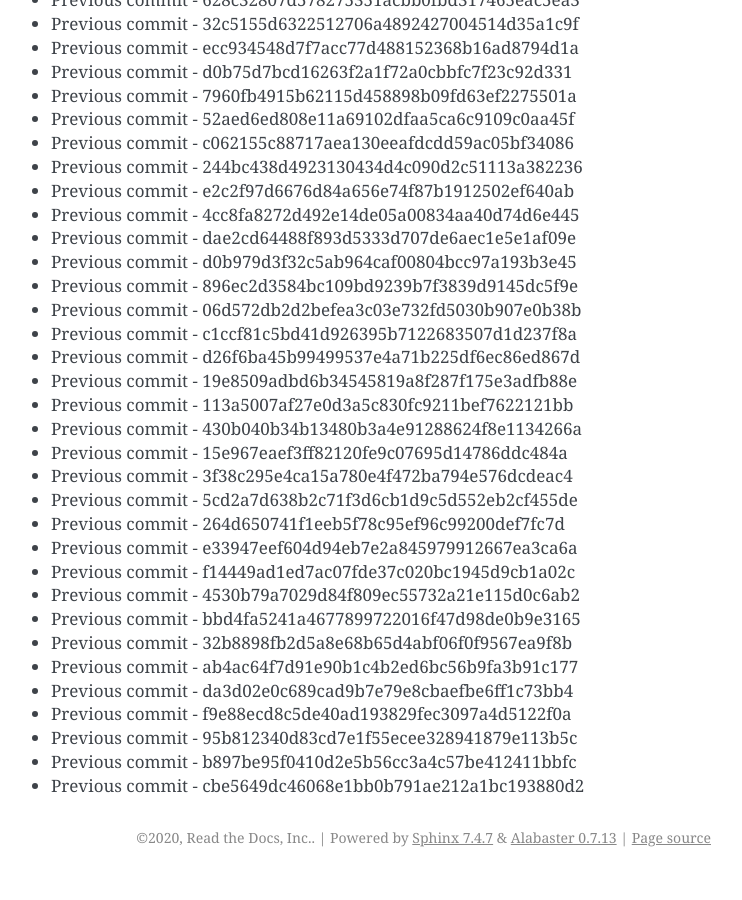
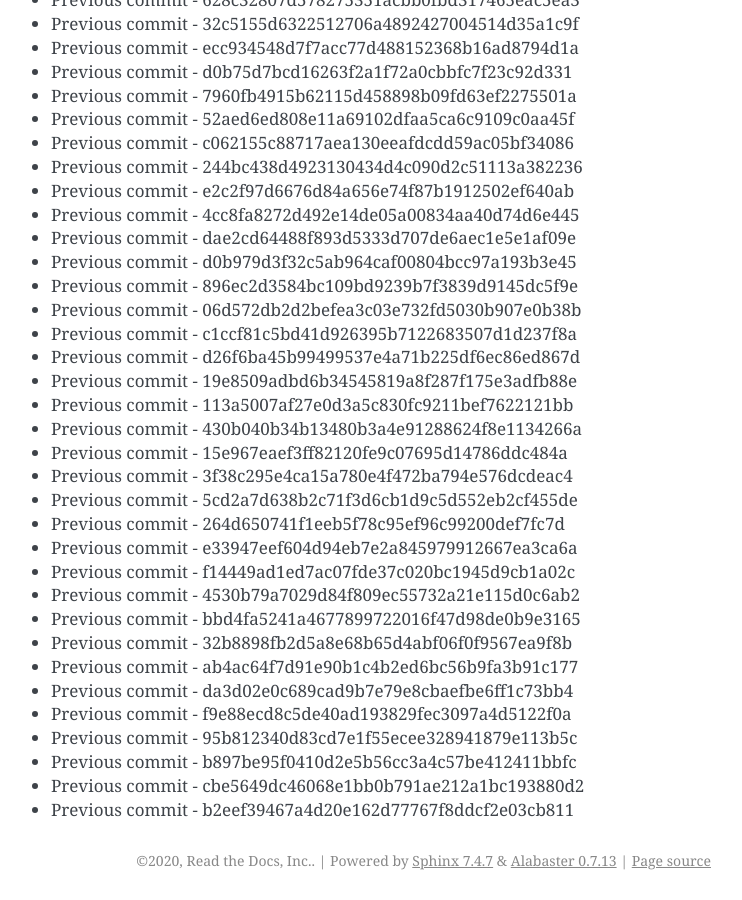
Before and after one commit to readthedocs/rtd-git-stresstest, a Sphinx documentation site: the page built from docs/updates.rst, in a window 1280 px wide and 900 px high, scrolled down 77281 px. Shown: the whole window, without its empty margins (399-1141 px from the left). Built offline with Sphinx 7.4.7, drawn with Linux system fonts in a browser that asks for light colours; before the commit the page ends 78158 px from its top, so only the background shows below that.

Commit message:
Generating commit from previous: b2eef39467a4d20e162d77767f8ddcf2e03cb811

```diff
--- a/docs/updates.rst
+++ b/docs/updates.rst
@@ -3279,3 +3279,4 @@ It can be tested for any performance characteristics.
 * Previous commit - 95b812340d83cd7e1f55ecee328941879e113b5c
 * Previous commit - b897be95f0410d2e5b56cc3a4c57be412411bbfc
 * Previous commit - cbe5649dc46068e1bb0b791ae212a1bc193880d2
+* Previous commit - b2eef39467a4d20e162d77767f8ddcf2e03cb811
```
